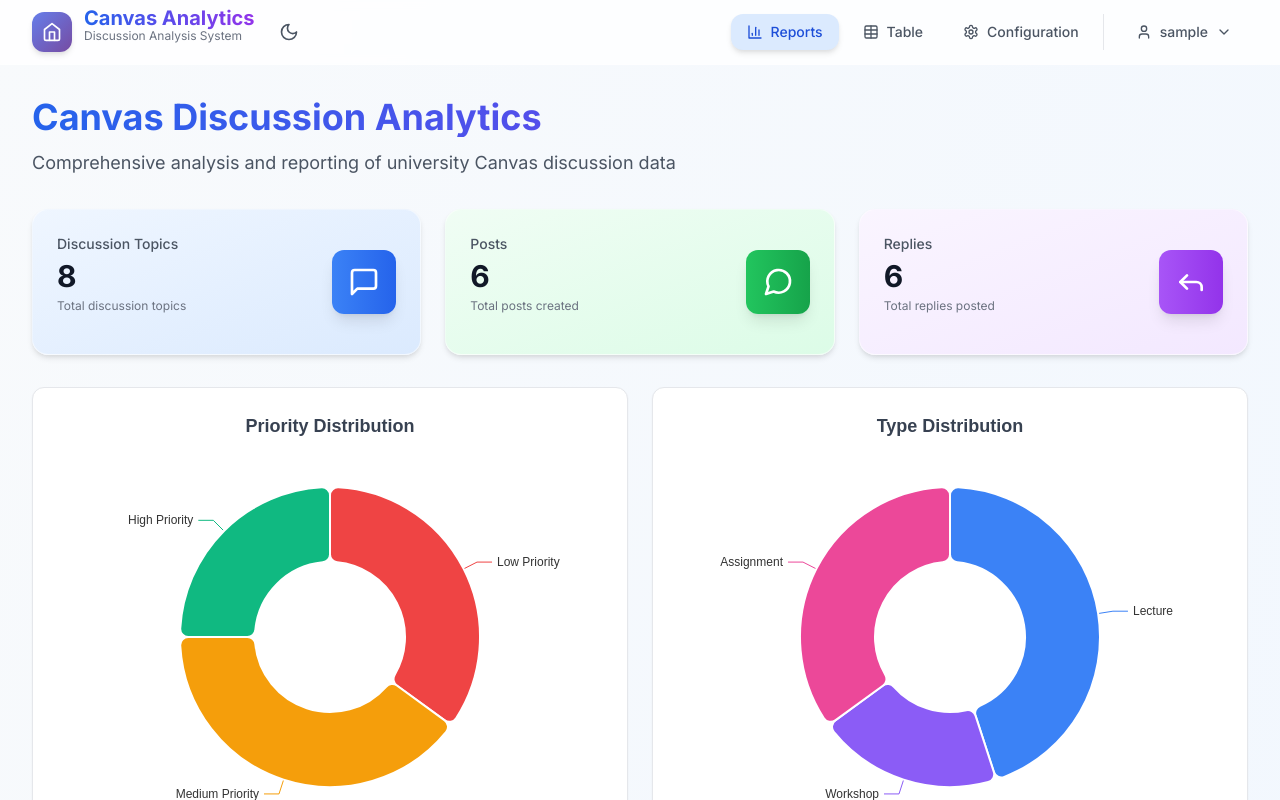
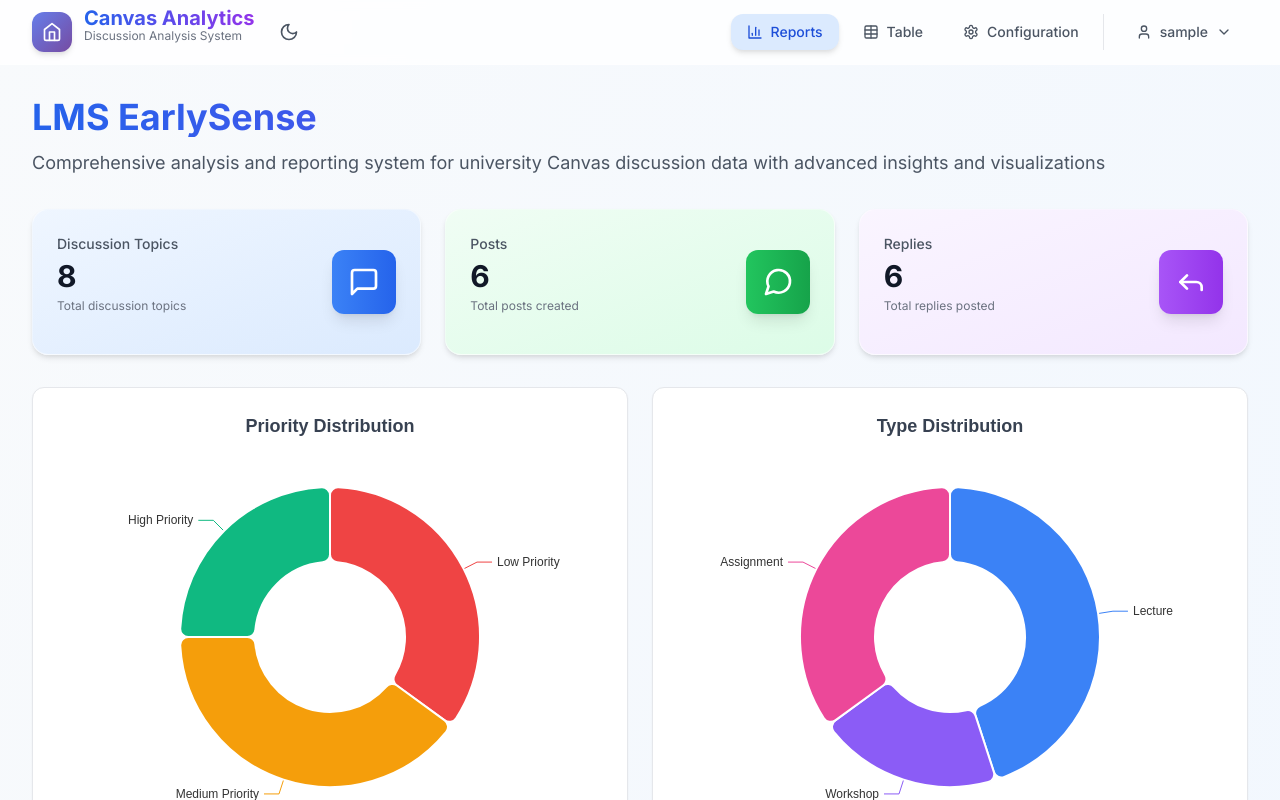
Before and after one commit to ChungBound/canvasAnalytics, a Next.js app: page /report in a window 1280 px wide. Built offline with nearby package versions, Linux system fonts and the light colour scheme; sample sign-in values are in the browser's storage.

Commit message:
feat: 更新系统名称为LMS(LearningManagementSystem) EarlySense
- 更新页面元数据和标题
- 更新导航栏和登录页面的系统名称显示
- 更新首页和报告页面的标题
- 更新README和NETWORK_ACCESS文档
- 更新开发脚本中的系统名称引用

```diff
--- a/scripts/dev-with-network.js
+++ b/scripts/dev-with-network.js
@@ -24,7 +24,7 @@
 function displayNetworkInfo(port = 3000) {
   const addresses = getNetworkAddresses();
 
-  console.log('\n🌐 Canvas Discussion Analytics - Network Access');
+  console.log('\n🌐 LMS EarlySense - Network Access');
   console.log('=' .repeat(50));
   console.log('📱 Access from your mobile device:');
   console.log('');
@@ -43,7 +43,7 @@
 }
 
 // Start Next.js dev server
-console.log('🚀 Starting Canvas Discussion Analytics...');
+console.log('🚀 Starting LMS EarlySense...');
 
 const nextProcess = spawn('npx', ['next', 'dev', '-H', '0.0.0.0'], {
   stdio: 'pipe',
--- a/scripts/show-network.js
+++ b/scripts/show-network.js
@@ -27,7 +27,7 @@
   const addresses = getNetworkAddresses();
   const port = process.argv[2] || '3000';
 
-  console.log('\n🌐 Canvas Discussion Analytics - Available Network Addresses');
+  console.log('\n🌐 LMS EarlySense - Available Network Addresses');
   console.log('='.repeat(65));
   console.log('📱 Mobile Access URLs:');
   console.log('');
--- a/src/app/layout.tsx
+++ b/src/app/layout.tsx
@@ -7,9 +7,9 @@
 const inter = Inter({ subsets: ["latin"] });
 
 export const metadata: Metadata = {
-  title: "Canvas Discussion Analytics",
+  title: "LMS(LearningManagementSystem) EarlySense",
   description:
-    "Advanced analytics and reporting system for university Canvas discussion data",
+    "Comprehensive analysis and reporting system for university Canvas discussion data with advanced insights and visualizations",
 };
 
 export default function RootLayout({
--- a/src/app/login/page.tsx
+++ b/src/app/login/page.tsx
@@ -48,7 +48,7 @@
             <LogIn className="w-8 h-8 text-white" />
           </div>
           <h1 className="text-3xl font-bold bg-gradient-to-r from-blue-600 to-purple-600 bg-clip-text text-transparent mb-2">
-            Canvas Analytics
+            LMS EarlySense
           </h1>
           <p className="text-gray-600 dark:text-gray-400">
             Sign in to access the system
--- a/src/app/page.tsx
+++ b/src/app/page.tsx
@@ -67,7 +67,7 @@
         {/* Hero Section */}
         <div className="text-center mb-12">
           <h1 className="text-5xl font-bold bg-gradient-to-r from-blue-600 via-purple-600 to-blue-800 bg-clip-text text-transparent mb-6">
-          Canvas Discussion Analytics
+            LMS EarlySense
           </h1>
           <p className="text-xl text-gray-600 dark:text-gray-400 mb-8 max-w-3xl mx-auto">
             Comprehensive analysis and reporting system for university Canvas
@@ -78,7 +78,10 @@
               <BarChart3 className="w-6 h-6 mr-3" />
               View Analytics
             </Link>
-          <Link href="/config" className="btn btn-secondary px-8 py-4 text-lg">
+            <Link
+              href="/config"
+              className="btn btn-secondary px-8 py-4 text-lg"
+            >
               <Settings className="w-6 h-6 mr-3" />
               Configuration
             </Link>
--- a/src/app/report/page.tsx
+++ b/src/app/report/page.tsx
@@ -160,16 +160,14 @@
   return (
     <ProtectedRoute>
       <Layout>
-        <LoadingOverlay isLoading={isLoading} text="Loading data..." />
-
         {/* Page Header */}
         <div className="mb-8">
           <h1 className="text-4xl font-bold bg-gradient-to-r from-blue-600 to-purple-600 bg-clip-text text-transparent">
-            Canvas Discussion Analytics
+            LMS EarlySense
           </h1>
           <p className="mt-3 text-lg text-gray-600 dark:text-gray-400">
-            Comprehensive analysis and reporting of university Canvas discussion
-            data
+            Comprehensive analysis and reporting system for university Canvas
+            discussion data with advanced insights and visualizations
           </p>
         </div>
 
@@ -211,6 +209,7 @@
           isOpen={isModalOpen}
           onClose={handleCloseModal}
         />
+        <LoadingOverlay isLoading={isLoading} />
       </Layout>
     </ProtectedRoute>
   );
```
Also changed, not shown: 2 other files (tests, documents, lock files or other folders). Lines whose indentation alone changed are shown as unchanged.
